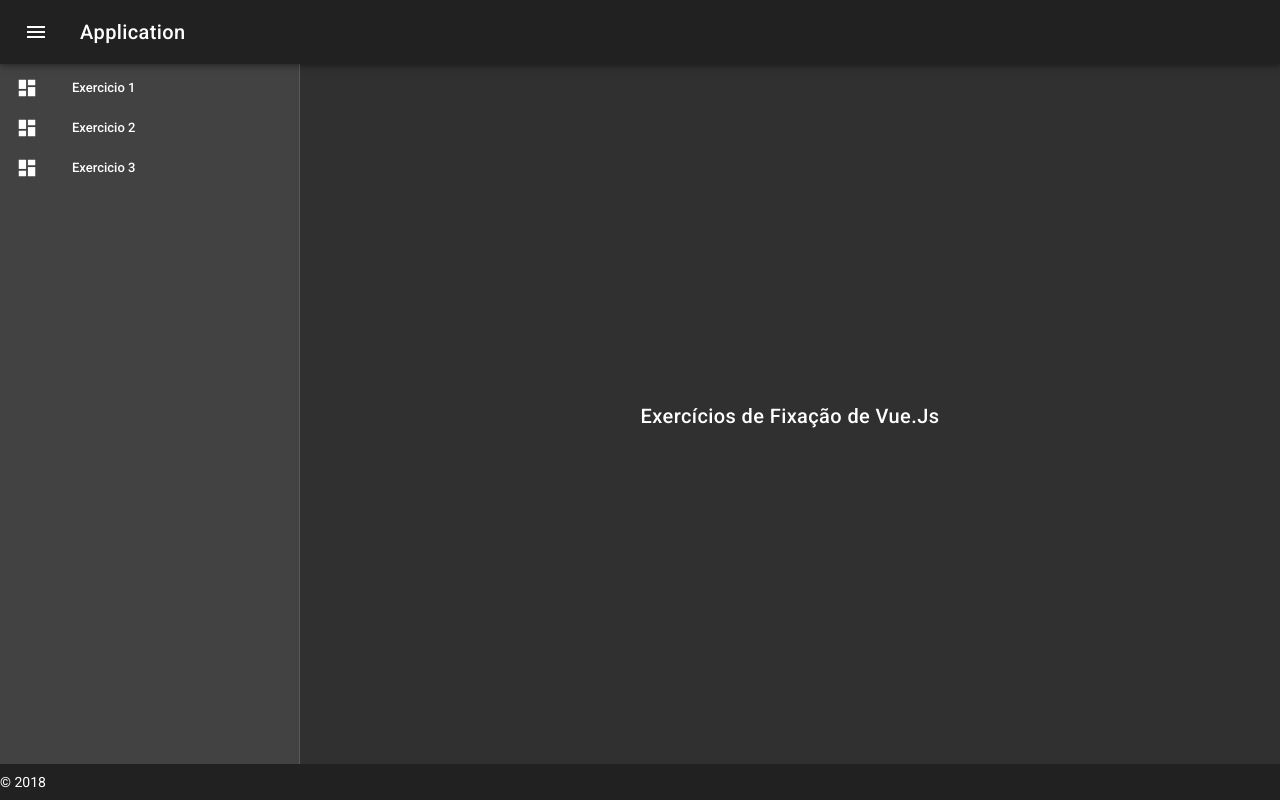
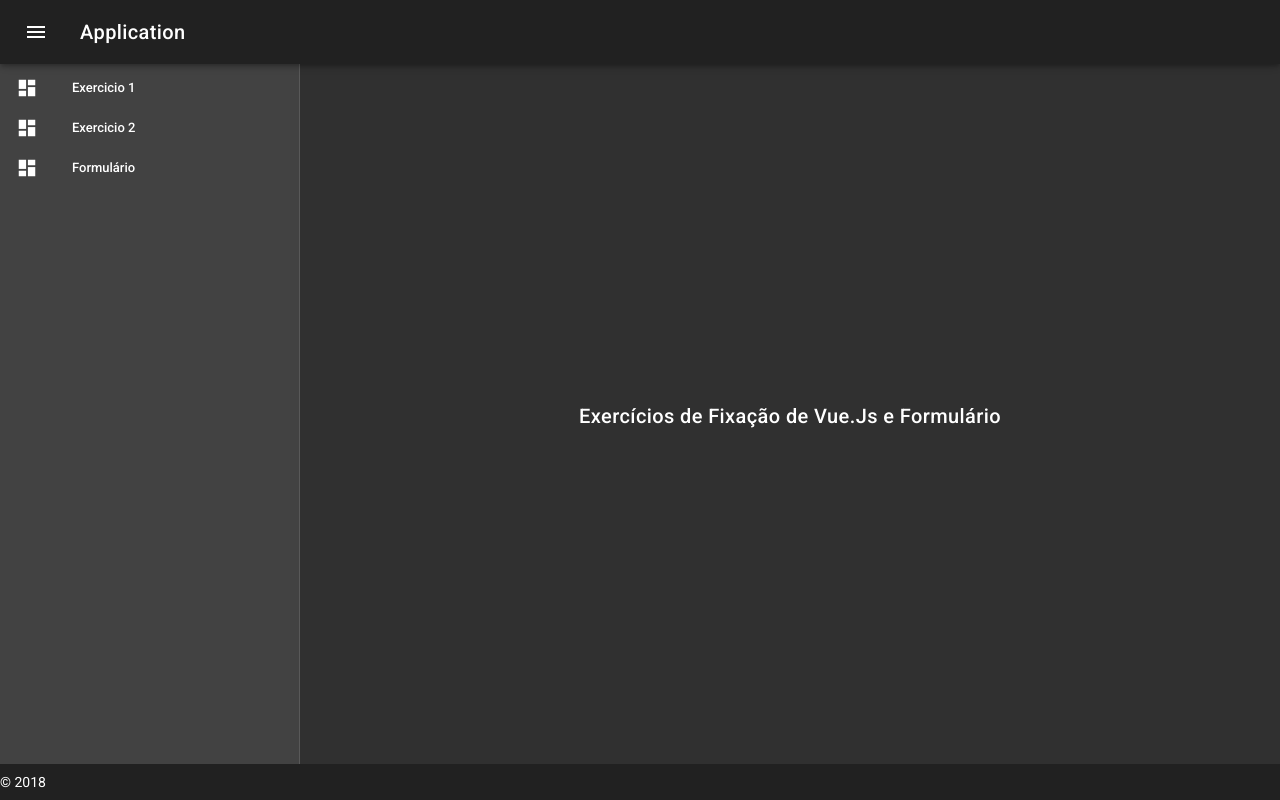
Before and after one commit to GabrielaFerri/introducao-ao-vue-js-2, a Vue app: page /exercicio-2 in a window 1280 px wide. Built offline with nearby package versions, Linux system fonts and the light colour scheme.

Commit message:
Criado a rota do Formulário.

```diff
--- a/src/App.vue
+++ b/src/App.vue
@@ -23,12 +23,12 @@
             <v-list-tile-title>Exercicio 2</v-list-tile-title>
           </v-list-tile-content>
         </v-list-tile>
-        <v-list-tile @click="irRota('exercicio-3')">
+        <v-list-tile @click="irRota('formulario-component')">
           <v-list-tile-action>
             <v-icon>dashboard</v-icon>
           </v-list-tile-action>
           <v-list-tile-content>
-            <v-list-tile-title>Exercicio 3</v-list-tile-title>
+            <v-list-tile-title>Formulário</v-list-tile-title>
           </v-list-tile-content>
         </v-list-tile>
       </v-list>
--- a/src/Exercicios/Exercicio1.vue
+++ b/src/Exercicios/Exercicio1.vue
@@ -19,7 +19,7 @@
       v-flex(xs12)
         v-container(grid-list-md)
           v-layout(row wrap)
-            v-flex.green(v-for="passo in passos" xs4)
+            v-flex.teal(v-for="passo in passos" xs4)
               v-card(v-if="primeiroPasso(passo.ordem)" raised hover )
                 v-card-title.title {{ passo.ordem }}
                 v-card-text.title {{ passo.nome }}
@@ -27,7 +27,7 @@
       v-flex(xs12)
         v-container(grid-list-md)
           v-layout(row wrap)
-            v-flex.blue(v-for="passo in passos" xs4)
+            v-flex.teal(v-for="passo in passos" xs4)
               v-card(v-if="segundoPasso(passo.ordem)" raised hover )
                 v-card-title.title {{ passo.ordem }}
                 v-card-text.title {{ passo.nome }}
@@ -35,7 +35,7 @@
       v-flex(xs12)
         v-container(grid-list-md)
           v-layout(row wrap)
-            v-flex.yellow(v-for="passo in passos" xs4)
+            v-flex.teal(v-for="passo in passos" xs4)
               v-card(v-if="terceiroPasso(passo.ordem)" raised hover )
                 v-card-title.title {{ passo.ordem }}
                 v-card-text.title {{ passo.nome }}
--- a/src/Exercicios/Exercicio2.vue
+++ b/src/Exercicios/Exercicio2.vue
@@ -30,7 +30,7 @@
         v-flex.mt-5(xs6)
           v-text-field(label="numeroDois")
         v-flex(xs12)
-          .title.blue Eis seu resultado {{ Math.random(1000) }}
+          .title.teal Eis seu resultado {{ Math.random(1000) }}
         v-flex.mt-5(xs12)
           .title BONUS - Brevemente me diga o que é um computed no VUEJS. Com a mesma ideia do exercico anterior, ao invés de usar um método use uma computed.
 </template>
--- a/src/components/Formulario/FormularioComponent.vue
+++ b/src/components/Formulario/FormularioComponent.vue
@@ -2,9 +2,9 @@
   .formulario-de-uma-garagem-de-carro
     v-container(grid-list-md)
       v-layout(row wrap)
-        v-flex.black(xs12)
+        v-flex.teal(xs12)
           v-layout(justify-center)
-            .title.white--text NitroCar
+            .title.font-weight-medium.font-italic.white--text Four Wheels
         v-flex(xs12)
           v-text-field(label="Nome" v-model="payload.nome")
         v-flex(xs6)
@@ -20,7 +20,7 @@
         v-flex(xs6)
           v-text-field(label="Cidade" v-model="payload.cidade")
         v-flex(xs12)
-          .title {{ payload.estadoCivil }} to aqui
+          .title {{ payload.estadoCivil }}
           v-select(
             label="Estado Civil"
             :items="estadoCivil"
@@ -28,7 +28,7 @@
             v-model="payload.estadoCivil"
             )
         v-flex(xs12)
-          v-btn.blue(block @click="") SALVAR CADASTRO
+          v-btn.teal.font-weight-medium.font-italic(block @click="") SALVAR CADASTRO
         v-flex(xs12)
           v-data-table(
             hide-actions
--- a/src/components/Formulario/FormularioService.js
+++ b/src/components/Formulario/FormularioService.js
@@ -1,4 +1,8 @@
 import axios from 'axios';
+
+const axios = [
+
+
 
 class FormularioService {
 
--- a/src/components/HomePage/HomeComponent.vue
+++ b/src/components/HomePage/HomeComponent.vue
@@ -1,3 +1,3 @@
 <template lang="pug">
-  .title Exercícios de Fixação de Vue.Js
+  .title Exercícios de Fixação de Vue.Js e Formulário
 </template>
```
Also changed, not shown: src/main.js (+7 -1 lines), 1 other file (tests, documents, lock files or other folders).
